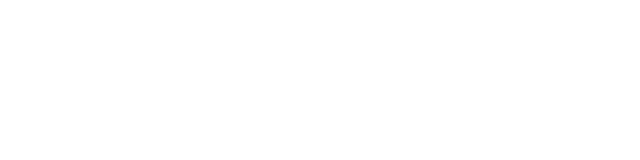
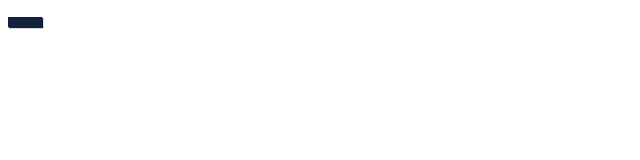
Before and after one commit to Muhammad-Sabir/react-ecommerce, a React (Vite) app: page / in a window 1280 px wide. Shown: the top 160 px of the page, without its empty margins (0-640 px from the left). Built offline with nearby package versions, Linux system fonts and the light colour scheme.

Commit message:
Update styles.module.css file name

```diff
--- a/src/App.jsx
+++ b/src/App.jsx
@@ -1,9 +1,15 @@
 import React from 'react';
+
+import Button from './components/Button';
 
 import './App.css';
 
 function App() {
-	return <></>;
+	return (
+		<>
+			<Button></Button>
+		</>
+	);
 }
 
 export default App;
```
Also changed, not shown: src/components/Button/styles.module.css (renamed from src/components/Button/style.module.css).
